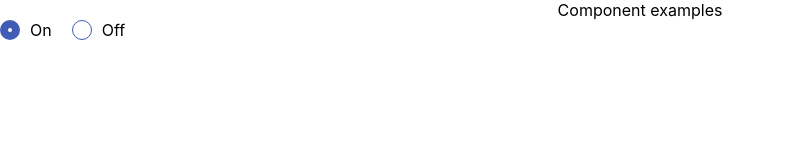
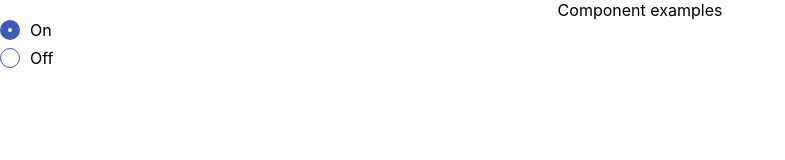
Before and after one commit to vituchini/medical-crm, a React (Create React App) app: page / in a window 1280 px wide. Shown: the top 160 px of the page, without its empty margins (0-785 px from the left). Built offline with nearby package versions, Linux system fonts and the light colour scheme; what react-toast-notifications would draw is missing.

Commit message:
IMP-18. add column direction

```diff
--- a/src/App.tsx
+++ b/src/App.tsx
@@ -22,7 +22,14 @@ function App() {
   return (
     <div className="App">
       Component examples
-      <RadioButton name="radio" value={radio} options={radioItems} convertToItem={(item) => item} onChange={setRadio} />
+      <RadioButton
+        name="radio"
+        value={radio}
+        options={radioItems}
+        convertToItem={(item) => item}
+        onChange={setRadio}
+        direction="column"
+      />
     </div>
   );
 }
--- a/src/common/components/RadioButton/RadioButton.css
+++ b/src/common/components/RadioButton/RadioButton.css
@@ -5,11 +5,19 @@
 }
 .radioStyled {
   position: absolute;
-  cursor: pointer;
   opacity: 0;
+}
+.column {
+  flex-direction: column;
+  gap: 8px;
+  align-items: flex-start;
 }
 .radioButton {
   position: relative;
+  line-height: 20px;
+}
+.pointer {
+  cursor: pointer;
 }
 .radioButton::before {
   content: ' ';
@@ -26,7 +34,6 @@
   align-items: center;
   position: relative;
   padding-left: 30px;
-  cursor: pointer;
 }
 .checked::before {
   content: ' ';
--- a/src/common/components/RadioButton/RadioButton.tsx
+++ b/src/common/components/RadioButton/RadioButton.tsx
@@ -12,21 +12,21 @@ type RadioGroupProps<T> = {
   value: T;
   options: T[];
   convertToItem: (arg: T) => RadioGroupItem;
-  // labelProps?: SpanProps;
   onChange?: (arg: T, e: ChangeEvent<HTMLInputElement>) => void;
+  direction?: 'row' | 'column';
 };
 
 function RadioButton<T>(props: RadioGroupProps<T>) {
   const value = props.convertToItem(props.value);
   return (
-    <div className="radioGroup">
+    <div className={`radioGroup ${props.direction === 'column' ? 'column' : ''}`}>
       {props.options.map((option: any) => {
         const item = props.convertToItem(option);
         return (
-          <div className={`radioButton ${value.value === item.value && 'checked'}`} key={item.value}>
-            <label htmlFor={`${props.name}_${item.value}`}>
+          <div className={`radioButton ${value.value === item.value ? 'checked' : ''}`} key={item.value}>
+            <label htmlFor={`${props.name}_${item.value}`} className={`${value.value !== item.value ? 'pointer' : ''}`}>
               <input
-                className="radioStyled"
+                className={`radioStyled ${value.value !== item.value ? 'pointer' : ''}`}
                 name={props.name}
                 id={`${props.name}_${item.value}`}
                 type="radio"
```
